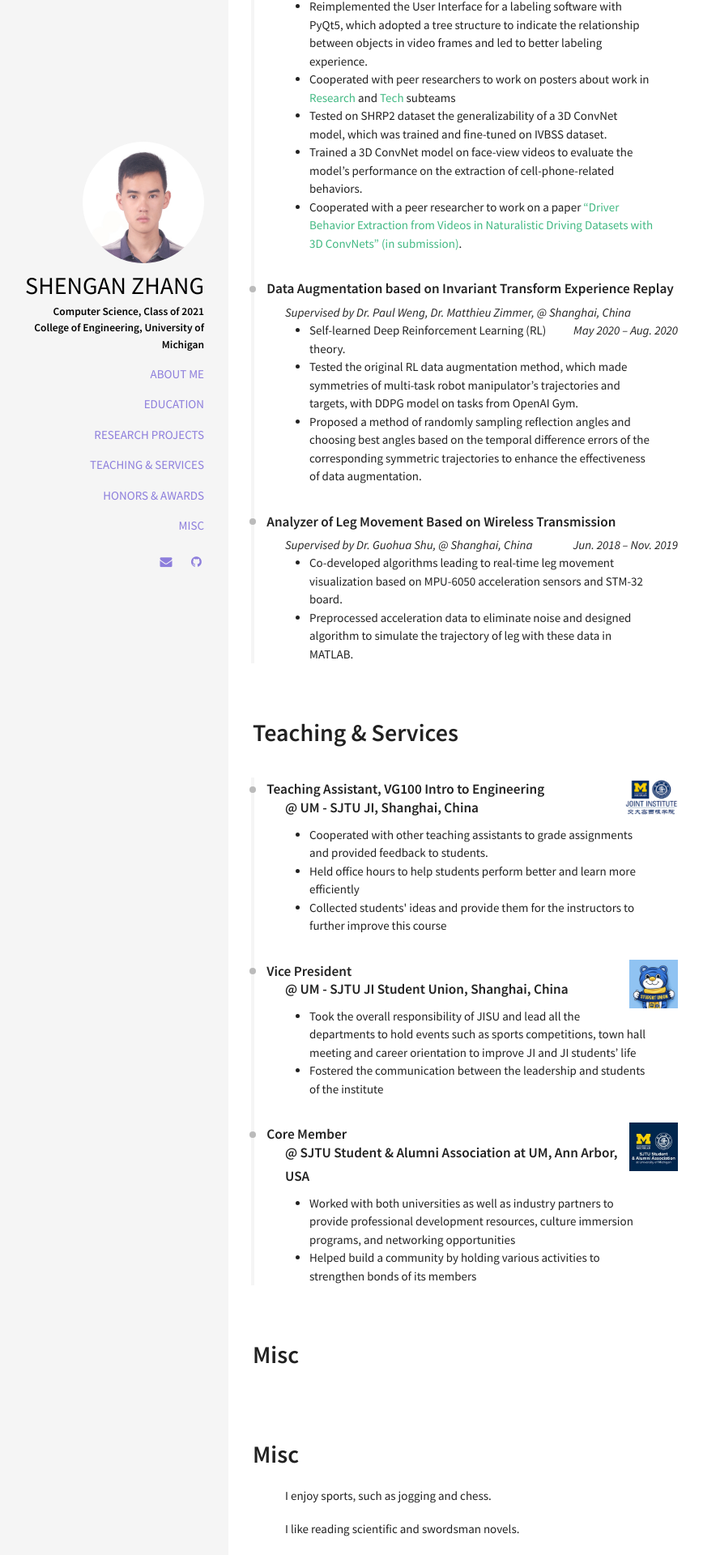
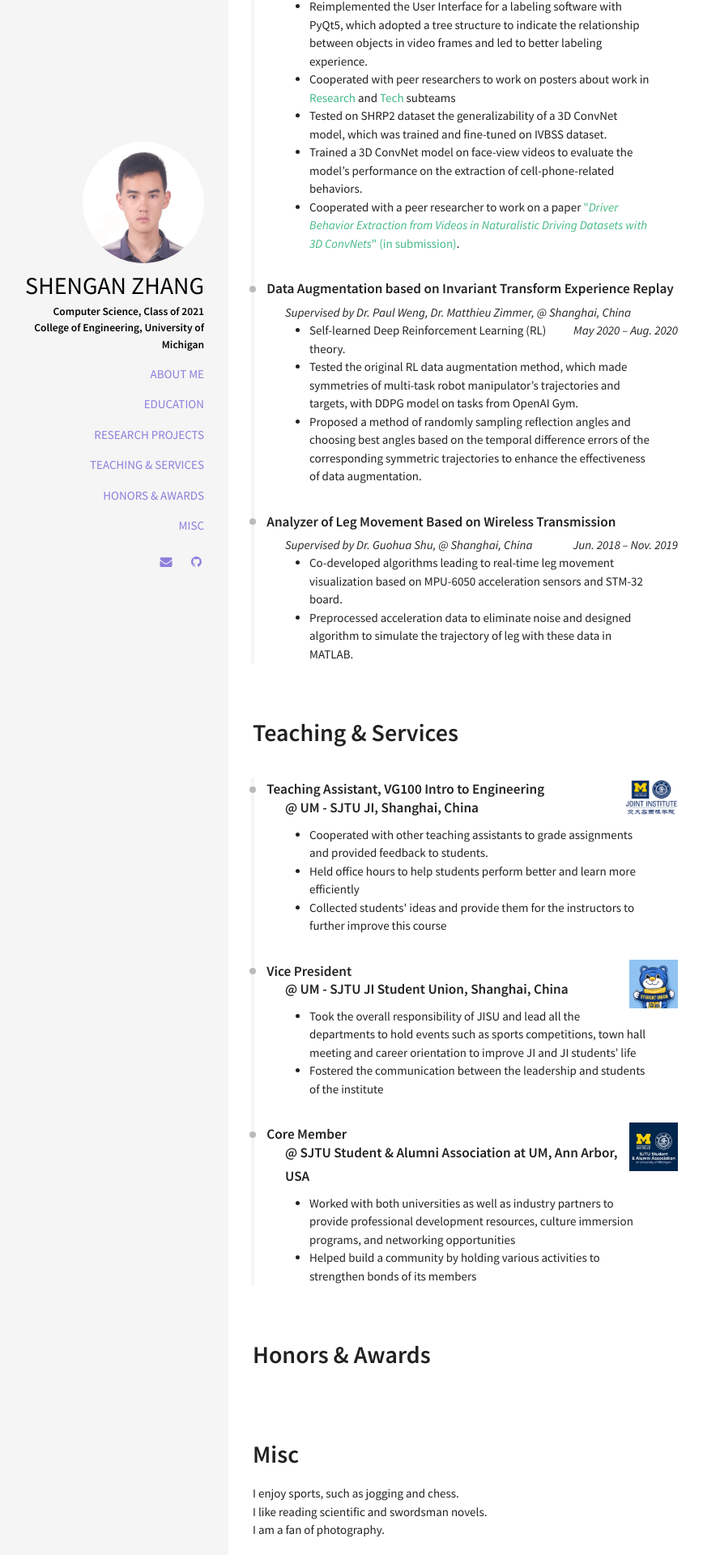
Before and after one commit to shenganzhang/shenganzhang.github.io, a Jekyll site: the page built from index.html, in a window 1280 px wide. Shown: the part 1109-3029 px from the top of the page at 81% size, without its empty margins (38-906 px from the left). Built offline with Jekyll 4.4.1, drawn with Linux system fonts in a browser that asks for light colours.

Commit message:
all pull

```diff
--- a/_includes/sections/honors.html
+++ b/_includes/sections/honors.html
@@ -1,2 +1,2 @@
 <br> </br>
-<h1 id="Honors & "><span data-i18n="skills.my_skills">Misc</span></h1>
+<h1 id="Honors"><span data-i18n="skills.my_skills">Honors & Awards</span></h1>
--- a/_includes/sections/misc.html
+++ b/_includes/sections/misc.html
@@ -1,10 +1,6 @@
 <br> </br>
 <h1 id="Misc"><span data-i18n="skills.my_skills">Misc</span></h1>
 
-<div>
-    <ul>
-        I enjoy sports, such as jogging and chess.<p></p>
-        I like reading scientific and swordsman novels.<p></p>
-        I am a fan of photography.<p></p>
-    </ul>
-</div>
+        I enjoy sports, such as jogging and chess.<br>
+        I like reading scientific and swordsman novels.<br>
+        I am a fan of photography.
--- a/_includes/sections/projects.html
+++ b/_includes/sections/projects.html
@@ -17,7 +17,7 @@
                 and <a href="https://shenganzhang.github.io/Improvement of Canvas, the User Interface and Data Structures of the Labelling Software-Ho Seok Song, Haomeng Zhang, Shengan Zhang, Emma Finkle-Klinich, Flannagan, Karlow.pdf">Tech</a> subteams</li>
             <li>Tested on SHRP2 dataset the generalizability of a 3D ConvNet model, which was trained and fine-tuned on IVBSS dataset.</li>
             <li>Trained a 3D ConvNet model on face-view videos to evaluate the model’s performance on the extraction of cell-phone-related behaviors.</li>
-            <li>Cooperated with a peer researcher to work on a paper <a href="https://arxiv.org/abs/2011.14922">“Driver Behavior Extraction from Videos in Naturalistic Driving Datasets with 3D ConvNets” (in submission)</a>.</li>
+            <li>Cooperated with a peer researcher to work on a paper <a href="https://arxiv.org/abs/2011.14922">"<i>Driver Behavior Extraction from Videos in Naturalistic Driving Datasets with 3D ConvNets</i>" (in submission)</a>.</li>
         </ul>
 
         <div class="archive-title">
```
